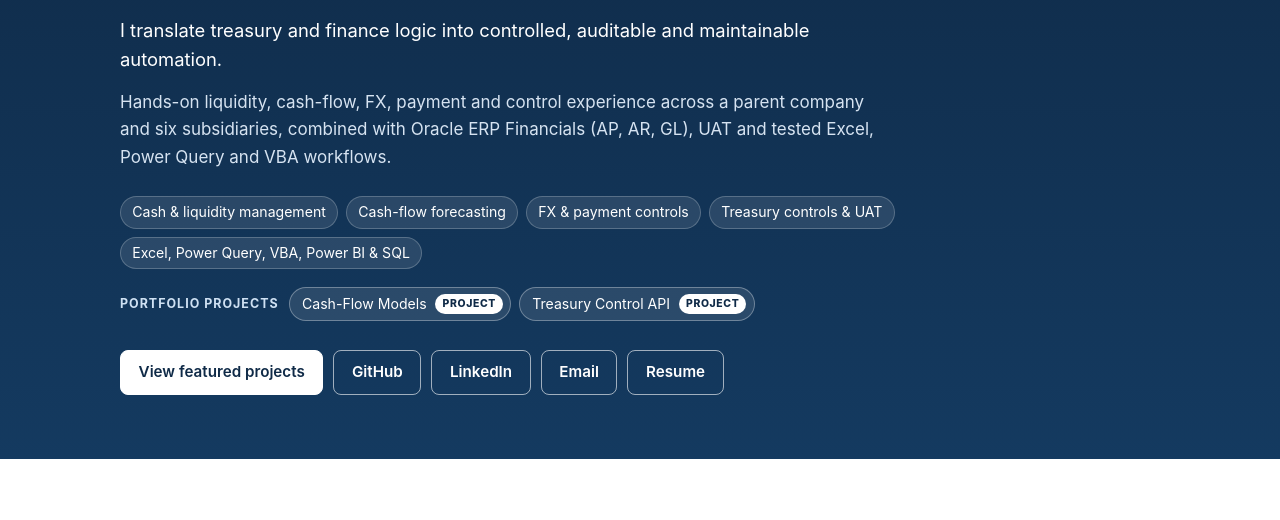
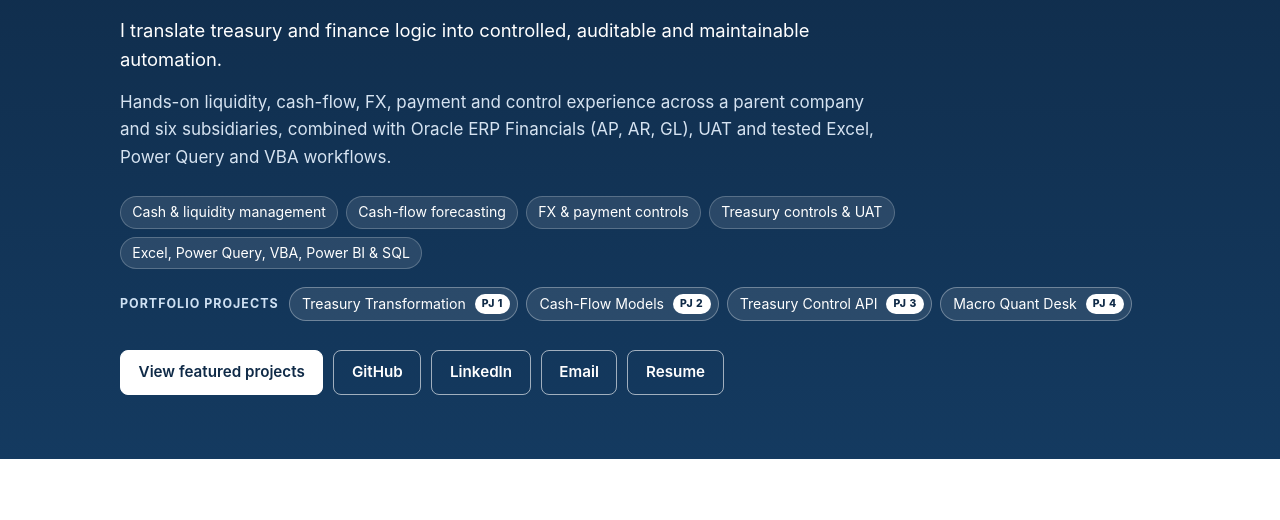
Before and after one commit to doggy-ferry/xuanlin-yu-treasury-portfolio, a plain HTML site: page index.html in a window 1280 px wide. Shown: the part 239-759 px from the top of the page. Drawn offline with Linux system fonts and the light colour scheme.

Commit message:
feat: add numbered shortcuts for all projects

```diff
--- a/index.html
+++ b/index.html
@@ -47,8 +47,10 @@
     </ul>
     <div class="hero-projects" aria-label="Portfolio project shortcuts">
       <span class="hero-projects-label">Portfolio projects</span>
-      <a class="project-pill" href="#project-cash-models">Cash-Flow Models <span>Project</span></a>
-      <a class="project-pill" href="#project-treasury-api">Treasury Control API <span>Project</span></a>
+      <a class="project-pill" href="#project-treasury">Treasury Transformation <span>PJ 1</span></a>
+      <a class="project-pill" href="#project-cash-models">Cash-Flow Models <span>PJ 2</span></a>
+      <a class="project-pill" href="#project-treasury-api">Treasury Control API <span>PJ 3</span></a>
+      <a class="project-pill" href="#project-macro">Macro Quant Desk <span>PJ 4</span></a>
     </div>
     <div class="actions">
       <a class="btn" href="#projects">View featured projects</a>
```
